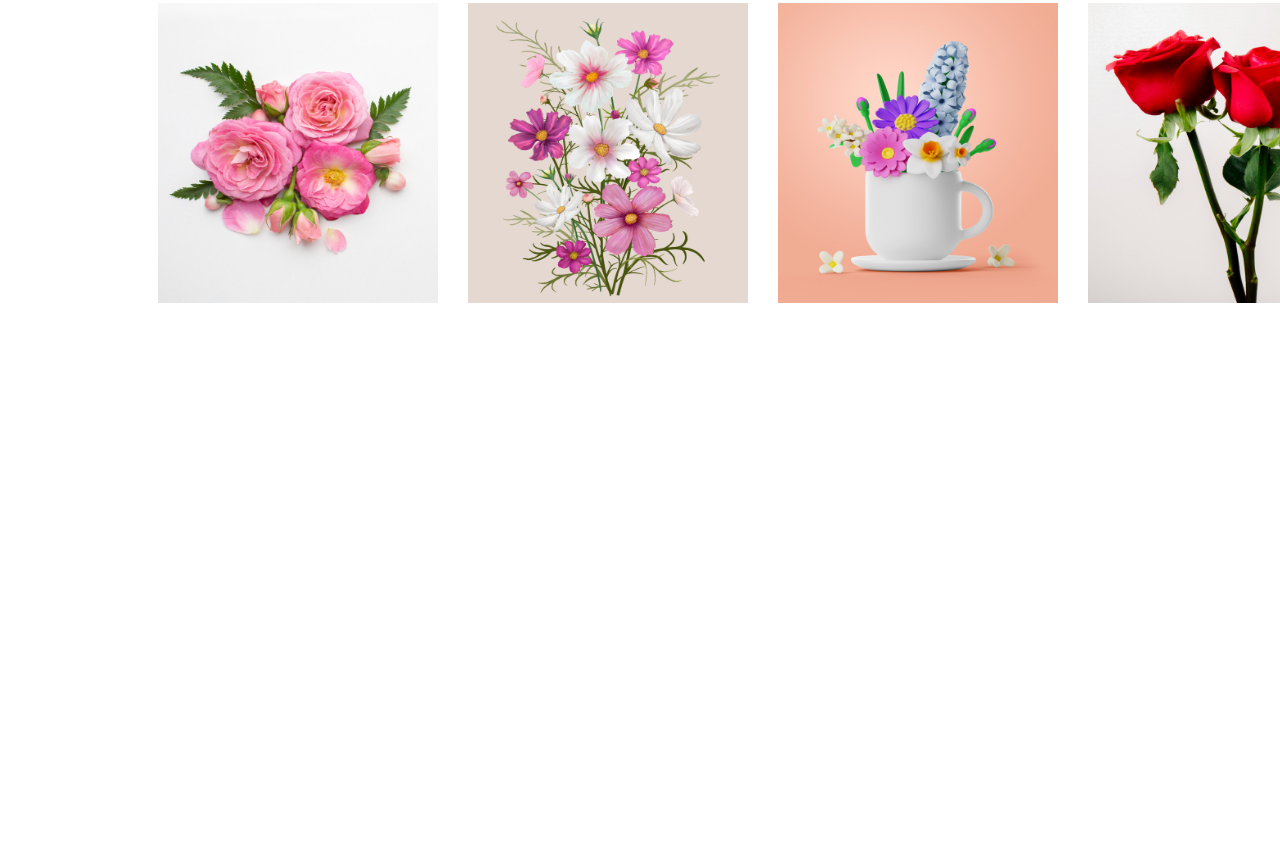
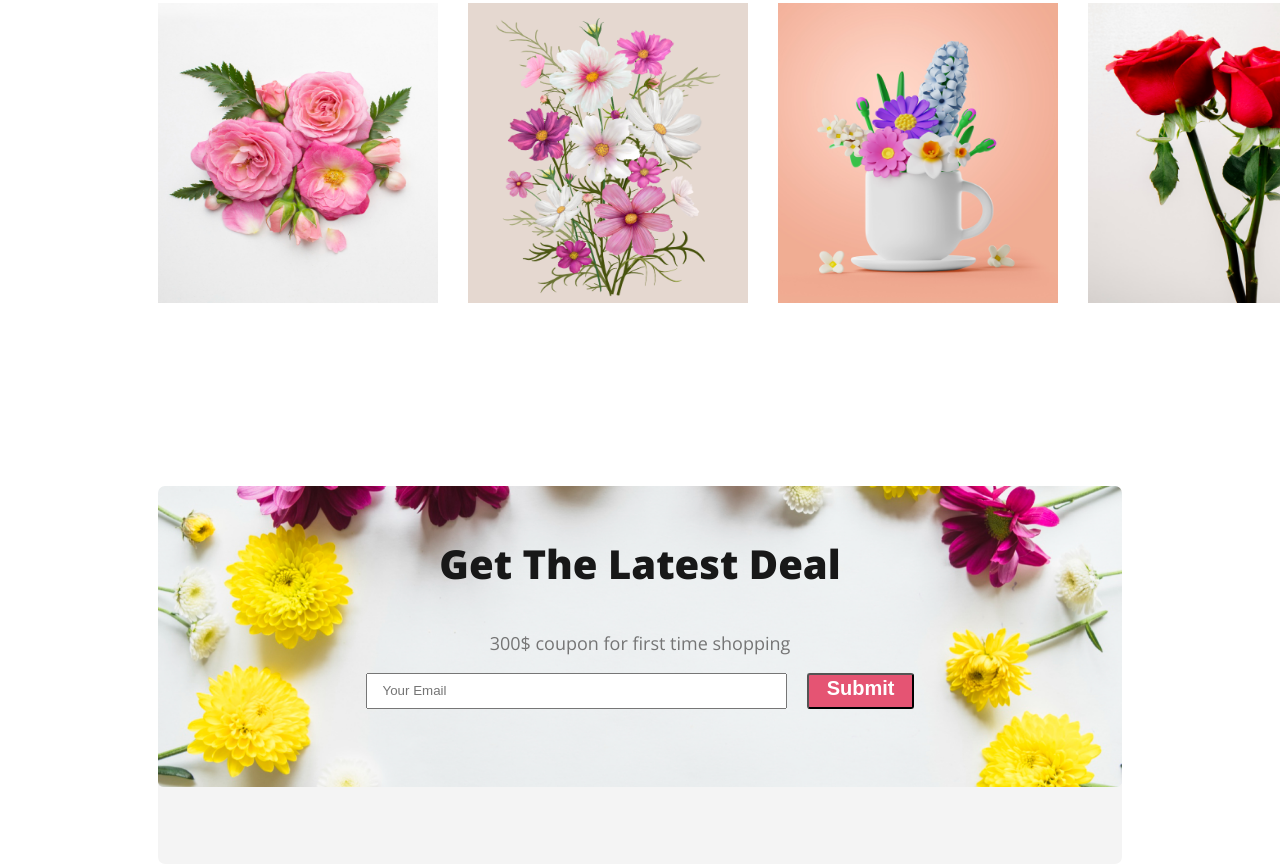
Before and after one commit to f1ddlehead/flower-shop-assignment, a plain HTML site: page index.html in a window 1280 px wide. Shown: the part 3173-4040 px from the top of the page. Before the commit the page ends 3489 px from the top, so only its background shows below. Drawn offline with nearby package versions, Linux system fonts and the light colour scheme.

Commit message:
added thelatest deal section

```diff
--- a/index.html
+++ b/index.html
@@ -86,13 +86,25 @@
         </section>
         <section class="about">
             <h3 class="section-title">Instagram</h3>
-            <p class="section-description">It is a long established fact that a reader will be distracted by the readable content of a page when looking at its layout.</p>
+            <p class="section-description" id="insta-description">It is a long established fact that a reader will be distracted by the readable content of a page when looking at its layout.</p>
             <div class="insta-image-container">
                 <div class="insta-image"><img class="insta" src="images/Flower 01.png" alt="flower"></div>
                 <div class="insta-image"><img class="insta" src="images/Rectangle 4.png" alt="flower"></div>
                 <div class="insta-image"><img class="insta" src="images/Rectangle 5.png" alt="flower"></div>
                 <div class="insta-image"><img class="insta" src="images/Rectangle 6.png" alt="flower"></div>
             </div>
+            <footer class="box">
+                <section class="final-section">
+                    <h3 class="section-title" id="deal-title">Get The Latest Deal</h3>
+                    <p class="section-description">300$ coupon for first time shopping</p>
+                    <div class="form-action">
+                        <form class="form" action="">
+                            <input class="email-bx" type="email" name="" id="" placeholder="Your Email">
+                            <input type="submit" value="Submit" class="submit-btn">
+                        </form>
+                    </div>
+                </section>
+            </footer>
         </section>
     </main>
     <footer>
--- a/styles/styles.css
+++ b/styles/styles.css
@@ -203,3 +203,42 @@ a {
   width: 280px;
   height: 300px;
 }
+
+.box {
+  margin: 128px 150px;
+  border-radius: 7px;
+  background: rgba(39, 39, 39, 0.05);
+  height: 378px;
+  background-image: url(../images/Rectangle\ 9.png);
+  background-repeat: no-repeat;
+  background-size: contain;
+  background-position: top center;
+}
+
+#deal-title {
+  padding-top: 50px;
+  font-size: 40px;
+  text-align: center;
+}
+
+.form-action {
+  display: flex;
+  text-align: center;
+  justify-content: center;
+}
+
+.email-bx {
+  height: 30px;
+  width: 400px;
+  padding-left: 15px;
+}
+
+.submit-btn {
+  padding: 2px 18px 7px;
+  border-radius: 3px;
+  background: #e55473;
+  color: white;
+  font-size: 20px;
+  font-weight: 600;
+  margin-left: 16px;
+}
```
